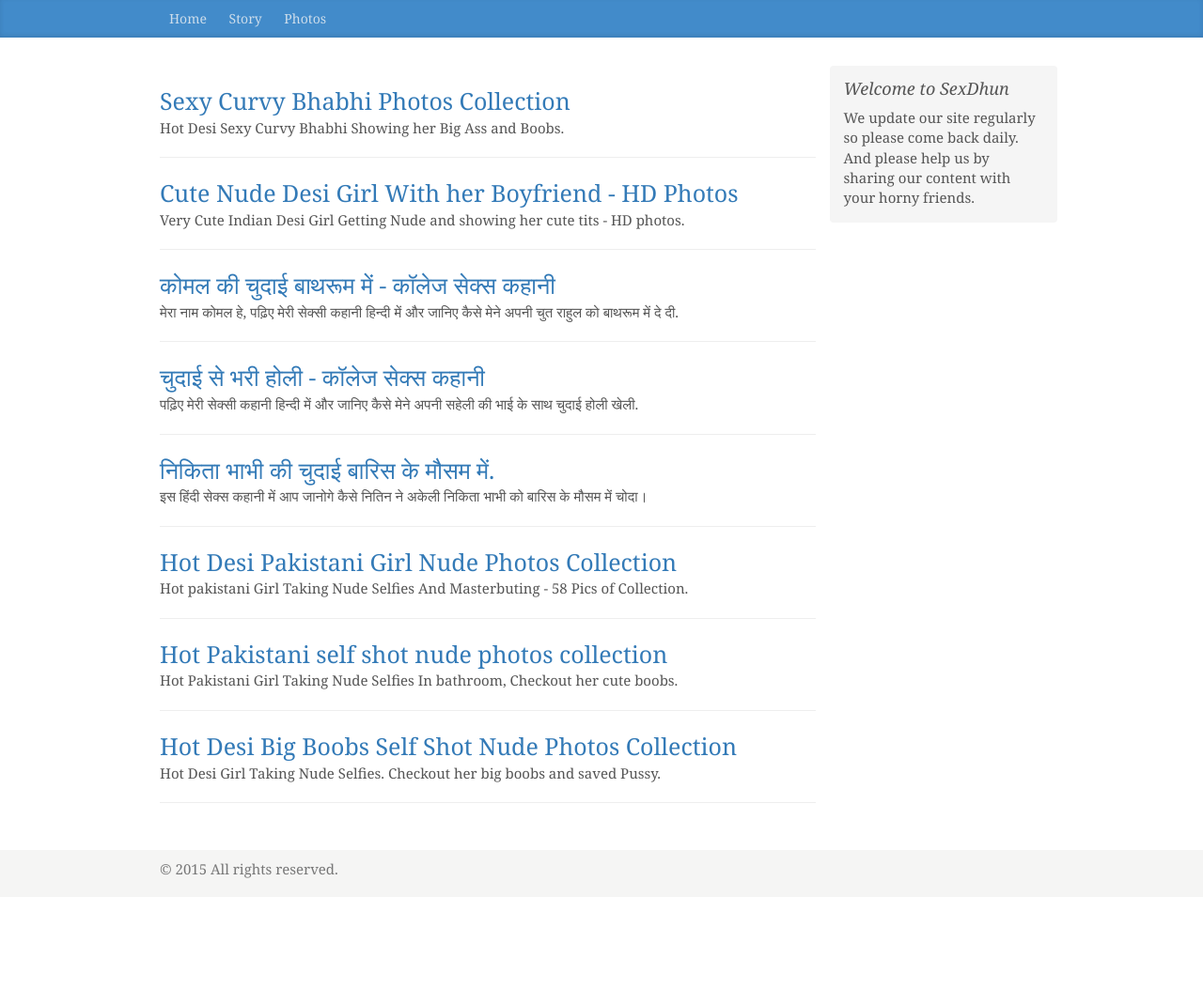
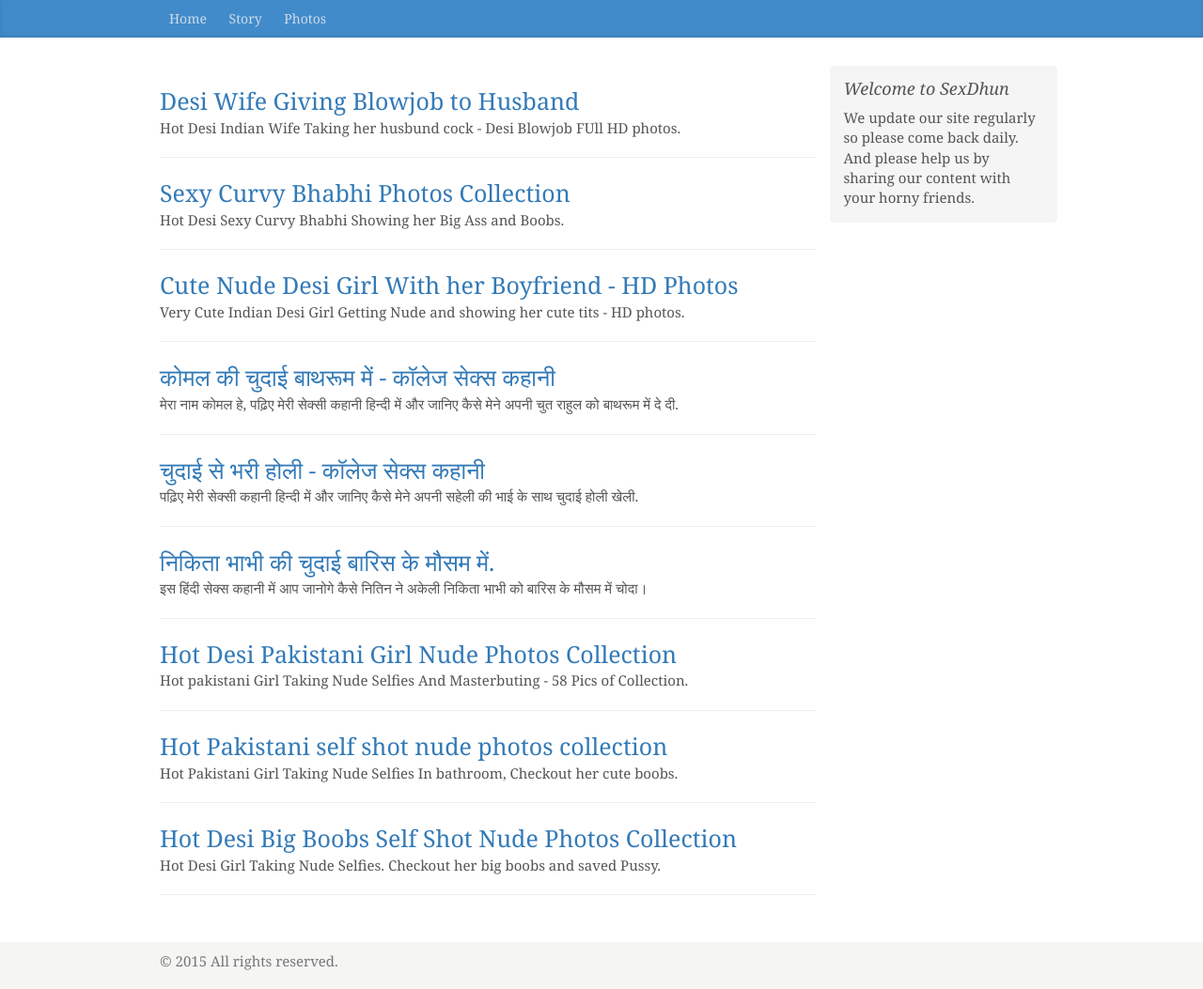
Before and after one commit to KomalBlog/komalblog.github.io, a Jekyll site: the page built from index.html, in a window 1280 px wide. Shown: the whole page at 94% size. Built offline with Jekyll 4.4.1, drawn with Linux system fonts in a browser that asks for light colours; nearby versions of some CDN libraries; before the commit the page ends 955 px from its top, so only the background shows below that.

Commit message:
new post

```diff
--- /dev/null
+++ b/_posts/photos/desi couple/2016-07-02-desi-blowjob-to-husbund.md
@@ -0,0 +1,46 @@
+---
+layout: post
+title: Desi Wife Giving Blowjob to Husband
+tags: [desiwife,blowjob]
+category: [desi-couple]
+thumbimg: https://2.bp.blogspot.com/-L09x5FHt8E4/V3eig5wheaI/AAAAAAAABJ8/Z0lcx9KpdxU8xkAkWiBNWi62eu2vabnWQCLcB/s200/Desi%2BWife%2BGiving%2BBlowjob%2Bto%2BHusbund%2B%25287%2529.jpg
+description: Hot Desi Indian Wife Taking her husbund cock - Desi Blowjob FUll HD photos.
+permalink: /photos/desi-couple/desi-blowjob/
+---
+
+<div class="breadcrumb">
+<span itemscope='itemscope' itemtype='http://data-vocabulary.org/Breadcrumb'><a href="/" itemprop="url"><span title="SexDhun" itemprop='title'>SexDhun</span></a></span>
+<span itemscope='itemscope' itemtype='http://data-vocabulary.org/Breadcrumb'>&#187; <a href="/photos/" itemprop="url"><span title="Photos" itemprop='title'>Photos</span></a></span>
+<span itemscope='itemscope' itemtype='http://data-vocabulary.org/Breadcrumb'>&#187; <a href="/photos/desi-couple/" itemprop="url"><span title="Desi Couple" itemprop='title'>Desi Couple</span></a></span>
+</div>
+
+Hot Desi Indian Wife Taking her husband cock - Desi Blowjob FUll HD photos.
+
+<div dir="ltr" style="text-align: left;" trbidi="on">
+<div class="separator" style="clear: both; text-align: center;">
+<a href="https://3.bp.blogspot.com/-LCVLLlQ4eLs/V3eidRo--TI/AAAAAAAABJs/q270CBC5en4pFyL0s6_lLfDzv3_I44l6gCLcB/s1600/Desi%2BWife%2BGiving%2BBlowjob%2Bto%2BHusbund%2B%25281%2529.jpg" imageanchor="1" style="margin-left: 1em; margin-right: 1em;"><img border="0" height="640" src="https://3.bp.blogspot.com/-LCVLLlQ4eLs/V3eidRo--TI/AAAAAAAABJs/q270CBC5en4pFyL0s6_lLfDzv3_I44l6gCLcB/s640/Desi%2BWife%2BGiving%2BBlowjob%2Bto%2BHusbund%2B%25281%2529.jpg" width="582" /></a></div>
+<br />
+<div class="separator" style="clear: both; text-align: center;">
+<a href="https://4.bp.blogspot.com/-ZY1ElO-4hhI/V3eidTohsmI/AAAAAAAABJo/70fRg5zEzPkPoeBlsoUtTrrLHIdB3jHFQCLcB/s1600/Desi%2BWife%2BGiving%2BBlowjob%2Bto%2BHusbund%2B%25282%2529.jpg" imageanchor="1" style="margin-left: 1em; margin-right: 1em;"><img border="0" height="640" src="https://4.bp.blogspot.com/-ZY1ElO-4hhI/V3eidTohsmI/AAAAAAAABJo/70fRg5zEzPkPoeBlsoUtTrrLHIdB3jHFQCLcB/s640/Desi%2BWife%2BGiving%2BBlowjob%2Bto%2BHusbund%2B%25282%2529.jpg" width="596" /></a></div>
+<br />
+<div class="separator" style="clear: both; text-align: center;">
+<a href="https://1.bp.blogspot.com/-y6Z9F2bjx98/V3eidSBbPDI/AAAAAAAABJk/ihlwmL-GRUsjOYcGoAnN2NEOFO6DP2uzACLcB/s1600/Desi%2BWife%2BGiving%2BBlowjob%2Bto%2BHusbund%2B%25283%2529.jpg" imageanchor="1" style="margin-left: 1em; margin-right: 1em;"><img border="0" height="640" src="https://1.bp.blogspot.com/-y6Z9F2bjx98/V3eidSBbPDI/AAAAAAAABJk/ihlwmL-GRUsjOYcGoAnN2NEOFO6DP2uzACLcB/s640/Desi%2BWife%2BGiving%2BBlowjob%2Bto%2BHusbund%2B%25283%2529.jpg" width="560" /></a></div>
+<br />
+<div class="separator" style="clear: both; text-align: center;">
+<a href="https://3.bp.blogspot.com/-dIel3V2fTE8/V3eigWAA2oI/AAAAAAAABJ4/Sti4KfH5DOwGIm5ufLPq9xXlsLFhxnwCACLcB/s1600/Desi%2BWife%2BGiving%2BBlowjob%2Bto%2BHusbund%2B%25284%2529.jpg" imageanchor="1" style="margin-left: 1em; margin-right: 1em;"><img border="0" height="640" src="https://3.bp.blogspot.com/-dIel3V2fTE8/V3eigWAA2oI/AAAAAAAABJ4/Sti4KfH5DOwGIm5ufLPq9xXlsLFhxnwCACLcB/s640/Desi%2BWife%2BGiving%2BBlowjob%2Bto%2BHusbund%2B%25284%2529.jpg" width="480" /></a></div>
+<br />
+<div class="separator" style="clear: both; text-align: center;">
+<a href="https://4.bp.blogspot.com/-Jx-fQMVoVLQ/V3eigYbjGMI/AAAAAAAABJ0/OHkIszp7RZAWwElWKdpB0wNWXT0JXZm4wCLcB/s1600/Desi%2BWife%2BGiving%2BBlowjob%2Bto%2BHusbund%2B%25285%2529.jpg" imageanchor="1" style="margin-left: 1em; margin-right: 1em;"><img border="0" height="640" src="https://4.bp.blogspot.com/-Jx-fQMVoVLQ/V3eigYbjGMI/AAAAAAAABJ0/OHkIszp7RZAWwElWKdpB0wNWXT0JXZm4wCLcB/s640/Desi%2BWife%2BGiving%2BBlowjob%2Bto%2BHusbund%2B%25285%2529.jpg" width="480" /></a></div>
+<br />
+<div class="separator" style="clear: both; text-align: center;">
+<a href="https://4.bp.blogspot.com/-4f9Yi7yXdEY/V3eifZXVCYI/AAAAAAAABJw/S13lnO_dkBgPKeBBoOuUjOF5zG2ZFpMsQCLcB/s1600/Desi%2BWife%2BGiving%2BBlowjob%2Bto%2BHusbund%2B%25286%2529.jpg" imageanchor="1" style="margin-left: 1em; margin-right: 1em;"><img border="0" height="640" src="https://4.bp.blogspot.com/-4f9Yi7yXdEY/V3eifZXVCYI/AAAAAAAABJw/S13lnO_dkBgPKeBBoOuUjOF5zG2ZFpMsQCLcB/s640/Desi%2BWife%2BGiving%2BBlowjob%2Bto%2BHusbund%2B%25286%2529.jpg" width="515" /></a></div>
+<br />
+<div class="separator" style="clear: both; text-align: center;">
+<a href="https://2.bp.blogspot.com/-L09x5FHt8E4/V3eig5wheaI/AAAAAAAABJ8/Z0lcx9KpdxU8xkAkWiBNWi62eu2vabnWQCLcB/s1600/Desi%2BWife%2BGiving%2BBlowjob%2Bto%2BHusbund%2B%25287%2529.jpg" imageanchor="1" style="margin-left: 1em; margin-right: 1em;"><img border="0" height="640" src="https://2.bp.blogspot.com/-L09x5FHt8E4/V3eig5wheaI/AAAAAAAABJ8/Z0lcx9KpdxU8xkAkWiBNWi62eu2vabnWQCLcB/s640/Desi%2BWife%2BGiving%2BBlowjob%2Bto%2BHusbund%2B%25287%2529.jpg" width="424" /></a></div>
+<br />
+<div class="separator" style="clear: both; text-align: center;">
+<a href="https://3.bp.blogspot.com/-pqvrSeKUmcQ/V3eiiJnqYJI/AAAAAAAABKA/vST8zoUVRWswkY4HWmltohRrQNnarMdrwCLcB/s1600/Desi%2BWife%2BGiving%2BBlowjob%2Bto%2BHusbund%2B%25288%2529.jpg" imageanchor="1" style="margin-left: 1em; margin-right: 1em;"><img border="0" height="640" src="https://3.bp.blogspot.com/-pqvrSeKUmcQ/V3eiiJnqYJI/AAAAAAAABKA/vST8zoUVRWswkY4HWmltohRrQNnarMdrwCLcB/s640/Desi%2BWife%2BGiving%2BBlowjob%2Bto%2BHusbund%2B%25288%2529.jpg" width="474" /></a></div>
+<br />
+<div class="separator" style="clear: both; text-align: center;">
+<a href="https://2.bp.blogspot.com/-5hw09C9OU4E/V3eiiGMCwNI/AAAAAAAABKE/WVXyrbiLIEMYA2JH1niJp_VY2ib6NMgCwCLcB/s1600/Desi%2BWife%2BGiving%2BBlowjob%2Bto%2BHusbund%2B%25289%2529.jpg" imageanchor="1" style="margin-left: 1em; margin-right: 1em;"><img border="0" height="640" src="https://2.bp.blogspot.com/-5hw09C9OU4E/V3eiiGMCwNI/AAAAAAAABKE/WVXyrbiLIEMYA2JH1niJp_VY2ib6NMgCwCLcB/s640/Desi%2BWife%2BGiving%2BBlowjob%2Bto%2BHusbund%2B%25289%2529.jpg" width="472" /></a></div>
+<span id="goog_1941515236"></span><span id="goog_1941515237"></span><br /></div>
```
Also changed, not shown: _pages/photos/desi-couple.html (added, +14 -0 lines), _pages/photos/photos.html (+9 -0 lines).
